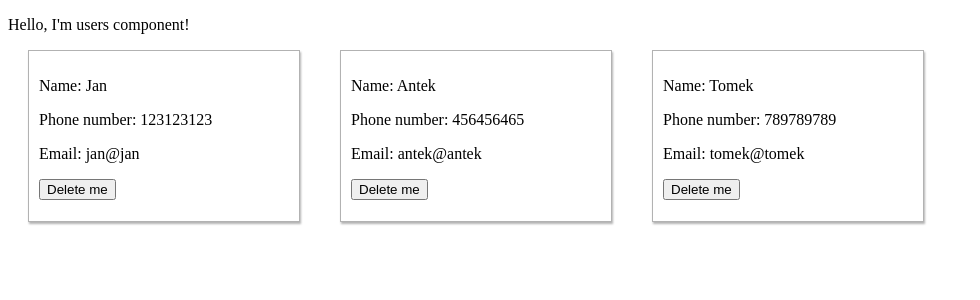
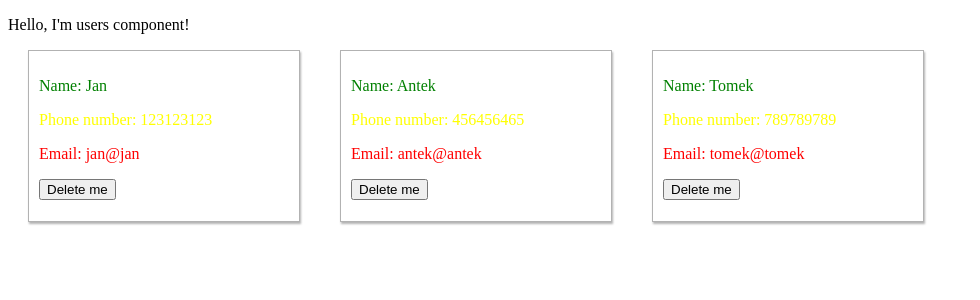
Before and after one commit to Mikailus/nd-tasks, an Angular app: page / in a window 1280 px wide. Shown: the top 300 px of the page, without its empty margins (0-980 px from the left). Built offline with nearby package versions, Linux system fonts and the light colour scheme.

Commit message:
example directive

```diff
--- a/src/app/app.module.ts
+++ b/src/app/app.module.ts
@@ -4,12 +4,14 @@ import { NgModule } from '@angular/core';
 import { AppComponent } from './app.component';
 import { UsersComponent } from './users/users.component';
 import { UserComponent } from './user/user.component';
+import { FirstDirectiveDirective } from './first-directive.directive';
 
 @NgModule({
   declarations: [
     AppComponent,
     UsersComponent,
-    UserComponent
+    UserComponent,
+    FirstDirectiveDirective
   ],
   imports: [
     BrowserModule
--- /dev/null
+++ b/src/app/first-directive.directive.ts
@@ -0,0 +1,26 @@
+import { Directive, ElementRef, HostListener, Input, Renderer2, OnInit } from '@angular/core';
+
+@Directive({
+  selector: '[appFirstDirective]'
+})
+export class FirstDirectiveDirective implements OnInit {
+
+  @Input("appFirstDirective") fontColor: string;
+  @Input() backgroundColor: string;
+
+  constructor(private elementRef: ElementRef, private renderer: Renderer2) {
+    console.log(this.elementRef.nativeElement);
+  }
+  ngOnInit(): void {
+    this.renderer.setStyle(this.elementRef.nativeElement, 'color', this.fontColor);
+  }
+
+  @HostListener("mouseover") onMouseOver() {
+    this.renderer.setStyle(this.elementRef.nativeElement, 'background-color', this.backgroundColor);
+  }
+
+  @HostListener("mouseleave") onMouseLeave() {
+    this.renderer.removeStyle(this.elementRef.nativeElement, 'background-color');
+  }
+
+}
--- a/src/app/user/user.component.html
+++ b/src/app/user/user.component.html
@@ -1,13 +1,13 @@
 <div class="user">
-  <p>
+  <p [appFirstDirective]="'green'" [backgroundColor]="'yellow'">
     <span>Name: </span>
     <span>{{ user.name }}</span>
   </p>
-  <p>
+  <p [appFirstDirective]="'yellow'">
     <span>Phone number: </span>
     <span>{{ user.phone }}</span>
   </p>
-  <p>
+  <p [appFirstDirective]="'red'">
     <span>Email: </span>
     <span>{{ user.email }}</span>
   </p>
```
Also changed, not shown: 1 other file (tests, documents, lock files or other folders).
